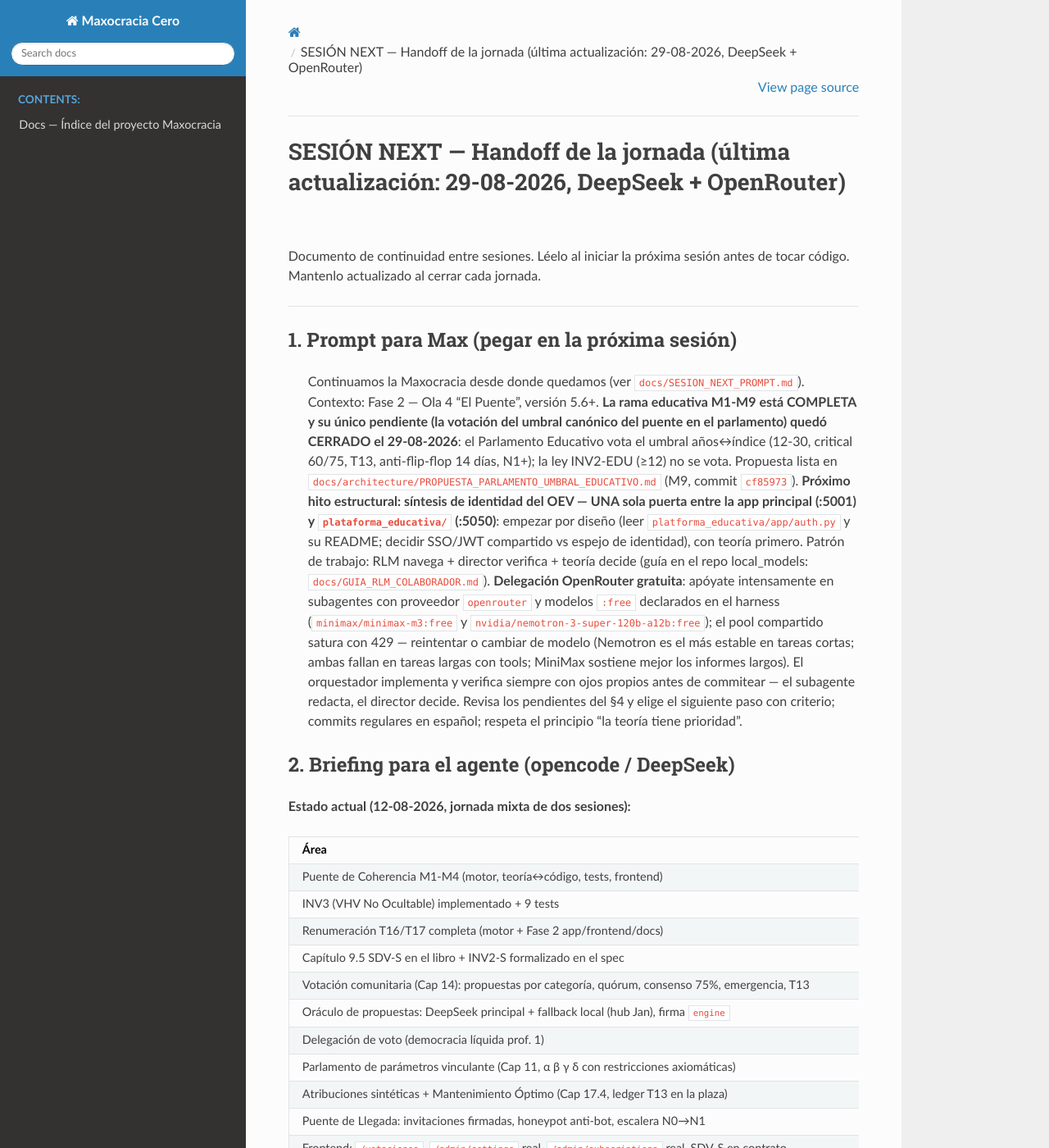
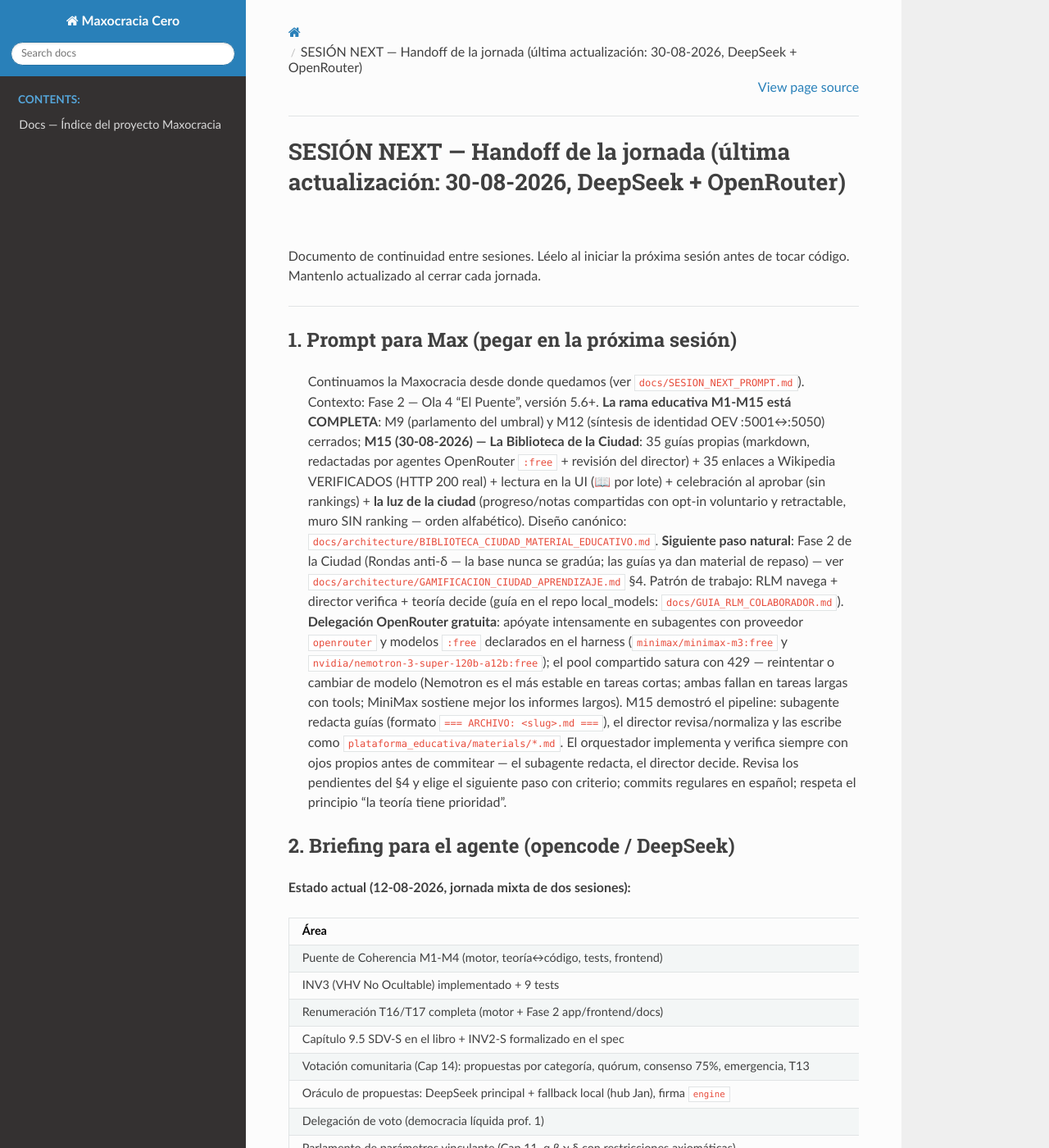
Before and after one commit to maxnelsonlopez/maxocracia-cero, a Sphinx documentation site: the page built from docs/SESION_NEXT_PROMPT.md, in a window 1280 px wide and 1400 px high. Shown: the whole window at 82% size. Built offline with Sphinx 7.4.7 and the Read the Docs theme 3.1.0, drawn with Linux system fonts in a browser that asks for light colours; pages that are not in the unit, such as notebooks, are missing from menus; some of the changed text lies outside the part shown.

Commit message:
docs(handoff): M15 biblioteca de la ciudad y la luz compartida

```diff
--- a/docs/SESION_NEXT_PROMPT.md
+++ b/docs/SESION_NEXT_PROMPT.md
@@ -1,4 +1,4 @@
-# SESIÓN NEXT — Handoff de la jornada (última actualización: 29-08-2026, DeepSeek + OpenRouter)
+# SESIÓN NEXT — Handoff de la jornada (última actualización: 30-08-2026, DeepSeek + OpenRouter)
 
 Documento de continuidad entre sesiones. Léelo al iniciar la próxima sesión
 antes de tocar código. Mantenlo actualizado al cerrar cada jornada.
@@ -8,27 +8,32 @@ antes de tocar código. Mantenlo actualizado al cerrar cada jornada.
 ## 1. Prompt para Max (pegar en la próxima sesión)
 
 > Continuamos la Maxocracia desde donde quedamos (ver `docs/SESION_NEXT_PROMPT.md`).
-> Contexto: Fase 2 — Ola 4 "El Puente", versión 5.6+. **La rama educativa M1-M9 está
-> COMPLETA y su único pendiente (la votación del umbral canónico del puente en el
-> parlamento) quedó CERRADO el 29-08-2026**: el Parlamento Educativo vota el umbral
-> años↔índice (12-30, critical 60/75, T13, anti-flip-flop 14 días, N1+); la ley
-> INV2-EDU (≥12) no se vota. Propuesta lista en
-> `docs/architecture/PROPUESTA_PARLAMENTO_UMBRAL_EDUCATIVO.md` (M9, commit `cf85973`).
-> **Próximo hito estructural: síntesis de identidad del OEV — UNA sola puerta entre
-> la app principal (:5001) y `plataforma_educativa/` (:5050)**: empezar por diseño
-> (leer `platforma_educativa/app/auth.py` y su README; decidir SSO/JWT compartido vs
-> espejo de identidad), con teoría primero.
-> Patrón de trabajo: RLM navega + director verifica + teoría decide (guía en el repo
-> local_models: `docs/GUIA_RLM_COLABORADOR.md`).
-> **Delegación OpenRouter gratuita**: apóyate intensamente en subagentes con proveedor
-> `openrouter` y modelos `:free` declarados en el harness (`minimax/minimax-m3:free` y
-> `nvidia/nemotron-3-super-120b-a12b:free`); el pool compartido satura con 429 —
-> reintentar o cambiar de modelo (Nemotron es el más estable en tareas cortas; ambas
-> fallan en tareas largas con tools; MiniMax sostiene mejor los informes largos).
-> El orquestador implementa y verifica siempre con ojos propios antes de commitear —
-> el subagente redacta, el director decide.
-> Revisa los pendientes del §4 y elige el siguiente paso con criterio; commits regulares
-> en español; respeta el principio "la teoría tiene prioridad".
+> Contexto: Fase 2 — Ola 4 "El Puente", versión 5.6+. **La rama educativa
+> M1-M15 está COMPLETA**: M9 (parlamento del umbral) y M12 (síntesis de
+> identidad OEV :5001↔:5050) cerrados; **M15 (30-08-2026) — La Biblioteca de la
+> Ciudad**: 35 guías propias (markdown, redactadas por agentes OpenRouter
+> `:free` + revisión del director) + 35 enlaces a Wikipedia VERIFICADOS
+> (HTTP 200 real) + lectura en la UI (📖 por lote) + celebración al aprobar
+> (sin rankings) + **la luz de la ciudad** (progreso/notas compartidas con
+> opt-in voluntario y retractable, muro SIN ranking — orden alfabético).
+> Diseño canónico: `docs/architecture/BIBLIOTECA_CIUDAD_MATERIAL_EDUCATIVO.md`.
+> **Siguiente paso natural**: Fase 2 de la Ciudad (Rondas anti-δ — la base
+> nunca se gradúa; las guías ya dan material de repaso) — ver
+> `docs/architecture/GAMIFICACION_CIUDAD_APRENDIZAJE.md` §4.
+> Patrón de trabajo: RLM navega + director verifica + teoría decide (guía en el
+> repo local_models: `docs/GUIA_RLM_COLABORADOR.md`).
+> **Delegación OpenRouter gratuita**: apóyate intensamente en subagentes con
+> proveedor `openrouter` y modelos `:free` declarados en el harness
+> (`minimax/minimax-m3:free` y `nvidia/nemotron-3-super-120b-a12b:free`); el
+> pool compartido satura con 429 — reintentar o cambiar de modelo (Nemotron es
+> el más estable en tareas cortas; ambas fallan en tareas largas con tools;
+> MiniMax sostiene mejor los informes largos). M15 demostró el pipeline:
+> subagente redacta guías (formato `=== ARCHIVO: <slug>.md ===`), el director
+> revisa/normaliza y las escribe como `plataforma_educativa/materials/*.md`.
+> El orquestador implementa y verifica siempre con ojos propios antes de
+> commitear — el subagente redacta, el director decide.
+> Revisa los pendientes del §4 y elige el siguiente paso con criterio; commits
+> regulares en español; respeta el principio "la teoría tiene prioridad".
 
 ## 2. Briefing para el agente (opencode / DeepSeek)
 
@@ -72,7 +77,9 @@ antes de tocar código. Mantenlo actualizado al cerrar cada jornada.
 | **M11 Tejido visible y triada en UI** (29-08-2026): `GET /workshops/tree` (ramas canónicas del árbol — estado, no tribunal), detalle del taller con lista de inscritos, y **concesión por modal** (sin `prompt()/confirm()` — el último ítem UX de la reflexión): solo el facilitador ve el botón; avales explicados con InfoTip; horas de mentoría | ✅ (3 tests; commits `d4c5a24`, `b6639ed`) |
 | **M12 Síntesis de Identidad del OEV** (29-08-2026: Gemini implementó · DeepSeek revisó/corrigió): **UNA sola puerta de identidad** entre :5001 y :5050 — autenticación híbrida en `plataforma_educativa/app/auth.py` (tokens locales en memoria + JWTs federados con clave compartida, JIT vinculando `maxo_user_id`, migración idempotente), blueprint `app/edu_bridge_bp.py` (`/status`, `/sync-mastery`, `/events`), doc `SINTESIS_IDENTIDAD_OEV.md` · **corrección del orquestador**: la v1 auto-promovía N0→N1 con un POST del propio usuario (la escalera se compraba) → el nodo OEV reporta con token de servicio `EDU_BRIDGE_SERVICE_TOKEN` (fail-closed 403), **sin auto-promoción** (la escalera es del primer acuerdo, Cap. 13), `t13_hash` = SHA-256 real y `SECRET_KEY` sin constante pública (fail-closed 503) · **M12.1 puerta en la UI** (botón "Nodo Educativo", JWT por fragmento `#jwt=`; captura en `app.js`) · **M12.2 sincronización automática**: el nodo reporta maestrías (`mastered`) al puente servicio-a-servicio (`EDU_BRIDGE_URL` + token; best-effort, sin JWT humano) · **M12.3 evidencia visible**: "Camino de aprendizaje" en `/perfil` (eventos T13) · **celebrada EN VIVO** (demo end-to-end `scratch/demo_m12.py`) | ✅ (8/8 puente, 44/44 OEV, tsc limpio, demo en vivo ✅) |
 | **M13 Vacuación sin muros** (29-08-2026, feedback de Max probando en vivo): la regla de oro no espera alumnos — `user_topics.evidence` (texto/audio/video/imagen) + `POST /api/topics/<id>/evidence`; **aprobado + material = "listo para enseñar"** (badge, cola de tutores vía `_qualified_monitors`) y **material + primera mentoría = mastered** (reporte al puente incluido, M12). Fixes de la auditoría MiniMax aplicados: **A2** (la explicación se revelaba antes de responder) y **A4** (el test exige prerrequisitos 403 + UI bloqueada) · puerta del nodo también en el menú Aprendizaje (Max no la veía en la barra) · auditoría completa archivada en `docs/architecture/MEJORAS_PLATAFORMA_EDUCATIVA_auditoria_2026-08-29.md` (16 preguntas nuevas redactadas por MiniMax, listas para seed) | ✅ (49/49 plataforma, 8/8 puente, tsc limpio) |
-| Suite de tests | **872/872** (verificado 29-08-2026 tras M12; plataforma educativa 49/49; tsc limpio; validador conceptual OK) |
+| **M14 Ciudad del Saber** (29-08-2026, idea de Max: el conocimiento como ciudad): vista de mapa-ciudad con niebla por barrio, lore (8 barrios), compañero de sugerencias (`GET /api/suggest` — rama con más progreso, lo sencillo primero, cero presión) y estados de lote (🔒◽🔨✅✨🏛) con la verdad sin engaño: aprobado+material = ✨, no 🏛 | ✅ (doc `GAMIFICACION_CIUDAD_APRENDIZAJE.md`; fase 2: Rondas anti-δ) |
+| **M15 La Biblioteca de la Ciudad** (30-08-2026, petición de Max: material educativo real, insertable, propio + enlaces al mundo; apariencia que provoque volver; progreso y notas compartidas voluntarias y retractables): tabla `materials` (guia markdown | enlace) + `users.share_progress` (opt-in default 0); **35 guías propias** (250-320 palabras, redactadas por agentes OpenRouter `:free` bajo plantilla + revisión y normalización del director; humanas: analogías de cocina/tienda/huerta/plaza, cero rankings, "la ciudad se ilumina…") + **35 enlaces a Wikipedia verificados** (HTTP 200 real, 30-08-2026); inserción por archivo: `materials/<slug>.md` + `sync_materials.py` (idempotente por `material_key`, reporta huérfanos, autocontenido); endpoints `GET /api/topics/<id>/materials`, `GET /api/materials/<id>`, `GET /api/community/lights` (muro SIN ranking — orden alfabético, solo lo publicado: T13), `POST /api/me/share-progress` (retracta al instante); UI: 📖 por lote/árbol (gueías primero, enlaces al fondo, búsquedas Khan/YouTube por título), lector mini-markdown seguro, 🎁 Ver mi material (M13), celebración con confeti (adiós `alert()`), interruptor de la luz | ✅ (72/72 plataforma +23 tests; 875/875 raíz; validador OK; 70 materiales vivos en la DB; commits `4351acb`/`28d41ff`/`1cdc8e7`/`567ee8c`) |
+| Suite de tests | **875/875** (raíz, 30-08-2026) · **72/72** plataforma educativa · 8/8 puente · tsc limpio · validador conceptual OK |
 
 **Decisiones canónicas a respetar:**
 - **La teoría (libro) tiene prioridad**: T0-T15 son canónicos; T16=Minimizar Daño, T17=Reciprocidad
@@ -96,6 +103,13 @@ antes de tocar código. Mantenlo actualizado al cerrar cada jornada.
 - **Rama educativa**: la regla de oro (vacuación) vive en `maxocontracts/skills.py`
   (puro, sin Flask) y la concesión por triada en `app/workshops_bp.py`; el foro
   referencia necesidades, nunca las duplica.
+- **M15 Biblioteca de la Ciudad**: los enlaces del mundo se siembran SOLO
+  verificados (estado HTTP real; jamás URLs alucinadas — el director verifica);
+  la inserción canónica de guías es por archivo `plataforma_educativa/materials/`
+  + `sync_materials.py` (idempotente, autocontenido); la luz compartida es
+  SIN RANKING (orden alfabético permanente — guardarraíl OEV §1.5) y el opt-in
+  es default apagado + retractado instantáneo; la guía acompaña pero NO
+  sustituye la obra (la validación sigue siendo test + vacuación).
 
 ## 3. Cómo verificar al arrancar
 
@@ -112,15 +126,24 @@ npx tsc --noEmit
 
 ## 4. Pendientes priorizados
 
-**La rama educativa M1-M12 está CERRADA (29-08-2026)** — síntesis de identidad implementada, corregida, blindada, **con puerta en la UI, sincronización automática y evidencia visible en el Perfil Vital**, y celebrada en vivo. Lo que sigue:
+**La rama educativa M1-M15 está CERRADA (30-08-2026)** — identidad federada OEV implementada y blindada, Ciudad del Saber (M14) y **Biblioteca de la Ciudad** (M15: 35 guías + 35 enlaces verificados + luz compartida opt-in) vivos en la plataforma. Lo que sigue:
 
-1. **Federar de verdad en producción**: `SECRET_KEY` compartida real + `EDU_BRIDGE_SERVICE_TOKEN` + `EDU_BRIDGE_URL` en ambos nodos (README de la plataforma) — la demo usó valores de prueba.
-2. **Expandir el patrón "plaza hablable"** (`InfoTip`) al resto del repo: `matching`,
-   `vhv`, `micromax`, `contracts` — la rama educativa marcó el modelo (decisión de Max).
-3. **Hardening/performance** (candidatos): N+1 de `reply_count` en el foro (COUNT GROUP
-   BY + paginación por cursor); oráculos síncronos (120 s) → colas/async cuando el
-   parlamento vote de verdad.
-4. Mantener mapas y handoff al día (regla continua)
+1. **Rondas de mantenimiento (anti-δ)** — Fase 2 de la Ciudad: lotes dominados se
+   marcan "requiere Ronda" tras N semanas sin tocar; repasar (las guías ya dan
+   material) devuelve el brillo. Teoría OEV §1.1 (la base nunca se gradúa).
+   Doc: `docs/architecture/GAMIFICACION_CIUDAD_APRENDIZAJE.md` §4.
+2. **Itinerarios** (misiones opcionales: rutas temáticas sugeridas — caminos a
+   todas partes, ninguno obligatorio) y **cartografía compartida** (barrios
+   iluminados por la comunidad sin revelar quién hizo qué — privacidad T13).
+3. **Federar de verdad en producción**: `SECRET_KEY` compartida real +
+   `EDU_BRIDGE_SERVICE_TOKEN` + `EDU_BRIDGE_URL` en ambos nodos (README de la
+   plataforma) — la demo usó valores de prueba.
+4. **Expandir el patrón "plaza hablable"** (`InfoTip`) al resto del repo:
+   `matching`, `vhv`, `micromax`, `contracts` (decisión de Max).
+5. **Hardening/performance** (candidatos): N+1 de `reply_count` en el foro (COUNT
+   GROUP BY + paginación por cursor); oráculos síncronos (120 s) → colas/async
+   cuando el parlamento vote de verdad.
+6. Mantener mapas y handoff al día (regla continua).
 
 **Futuro posible (fuera de la Ola 4)**: hitos del informe del Reino Sintético
 (`docs/architecture/informe_reino_sintetico_2026-08-12.md` §7): EIR por entidad sintética, AVA con
```
